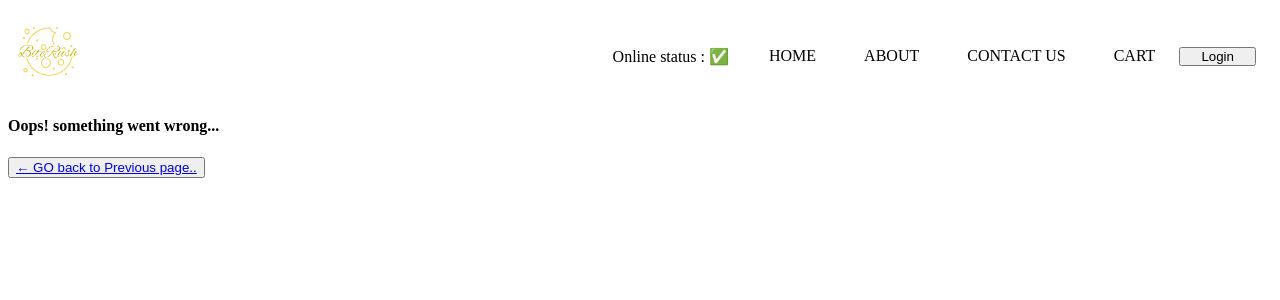
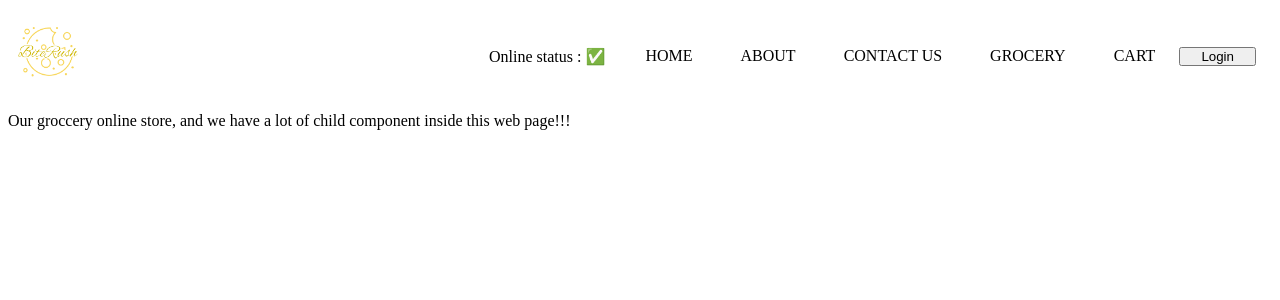
Before and after one commit to Nitishcoderr/BiteRush, a React (Vite) app: page /grocery in a window 1280 px wide. Shown: the top 300 px of the page. Built offline with nearby package versions, Linux system fonts and the light colour scheme; the HTML template or start-up script is replaced by a standard one.

Commit message:
added lazy loading

```diff
--- a/src/App.jsx
+++ b/src/App.jsx
@@ -5,8 +5,16 @@ import Error from "./Components/Error"
 import Header from "./Components/Header"
 import {BrowserRouter as Router,Route,Routes} from 'react-router-dom'
 import RestaurantMenuPage from "./Components/RestaurantMenuPage"
+// import Grocery from "./Components/Grocery"
+import { Suspense, lazy } from "react"
+import Shimmer from "./Components/Shimmer"
+
+
+
 
 function App() {
+
+  const Grocery = lazy(()=> import("./Components/Grocery") )
 
   return (
     <Router>
@@ -15,6 +23,7 @@ function App() {
         <Route exact path="/" element={<Body/>} />
         <Route exact path="/about" element={<About/>} />
         <Route exact path="/contact" element={<Contact/>} />
+        <Route exact path="/grocery" element={ <Suspense fallback={<Shimmer/>} ><Grocery/></Suspense>  } />
         <Route exact path="/restaurants/:resId" element={<RestaurantMenuPage/>} />
         {/* page not found */}
         <Route exact path="/*" element={<Error/>} />
--- a/src/Components/Grocery.jsx
+++ b/src/Components/Grocery.jsx
@@ -0,0 +1,11 @@
+import React from 'react'
+
+const Grocery = () => {
+  return (
+    <div>
+      Our groccery online store, and we have a lot of child component inside this web page!!!
+    </div>
+  )
+}
+
+export default Grocery
--- a/src/Components/Header.jsx
+++ b/src/Components/Header.jsx
@@ -33,6 +33,9 @@ const Header = () => {
             <Link to="/contact">Contact Us</Link>
           </li>
           <li>
+            <Link to="/grocery">Grocery</Link>
+          </li>
+          <li>
             <Link to="/cart">Cart</Link>
           </li>
           <button
```
